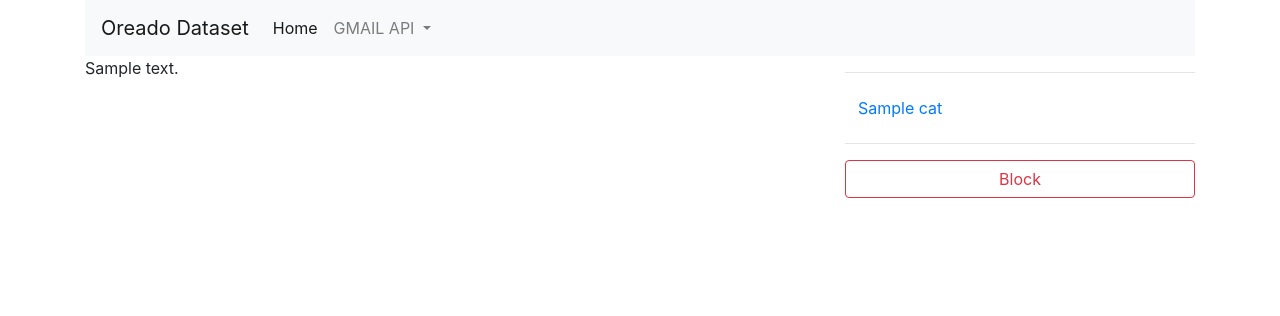
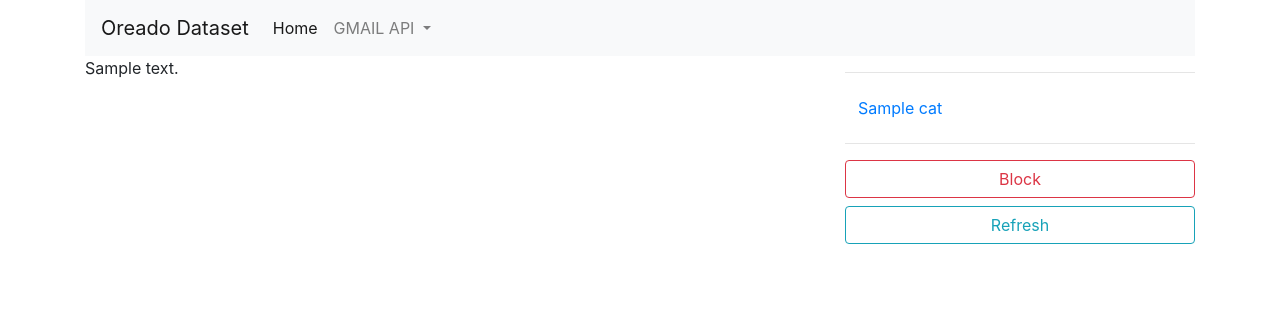
Before and after one commit to tamkovich/Oreado_backend, a Django app: template templates/auth/home.html in a window 1280 px wide. Shown: the top 316 px of the page. Run offline with Django 3.2, Linux system fonts and the light colour scheme; the template is opened without the code that fills it: most values are stand-ins (such as "Sample title", 1, 10 or a date in 2020); some libraries are stand-ins or nearby versions.

Commit message:
refresh mails btn

```diff
--- a/templates/auth/home.html
+++ b/templates/auth/home.html
@@ -17,6 +17,7 @@
             </div>
             <hr>
             <a class="btn btn-outline-danger btn-block" href="/block/{{ mail.id }}/" role="button">Block</a>
+            <a class="btn btn-outline-info btn-block" href="/" role="button">Refresh</a>
         </div>
     </div>
 </div>
```
